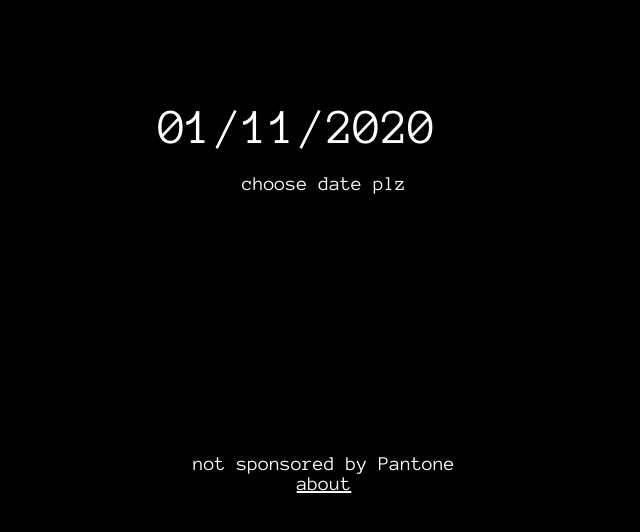
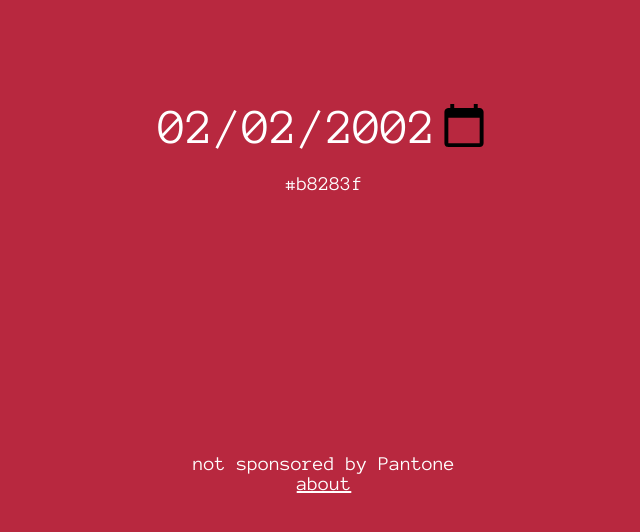
Before and after one commit to vilkastakan/pcod, a plain HTML site: page index.html in a window 1280 px wide. Shown: the whole page, without its empty margins (316-956 px from the left). Drawn offline with Linux system fonts and the light colour scheme.

```diff
--- a/index.html
+++ b/index.html
@@ -78,7 +78,7 @@
     }
 
 
-    document.getElementById("date-input").valueAsDate = new Date();
+    document.getElementById("date-input").valueAsDate = new Date(1012615322000);
 
 
 
```
